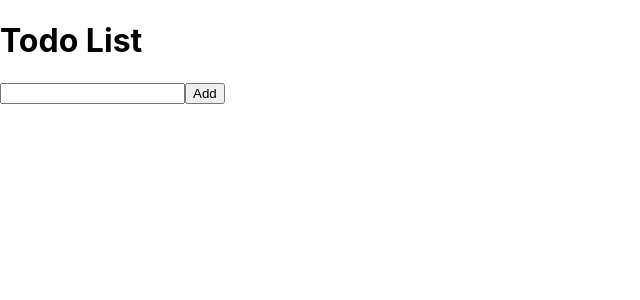
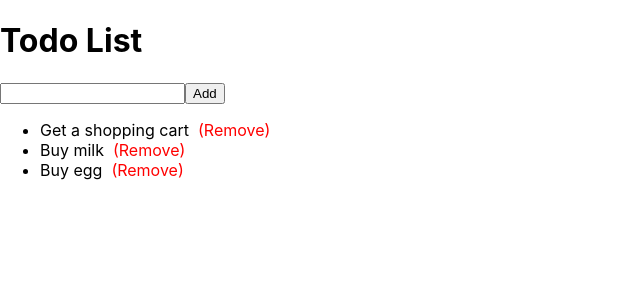
Before and after one commit to ozdemirfd/react-props-state, a React (Create React App) app: page / in a window 1280 px wide. Shown: the top 300 px of the page, without its empty margins (0-640 px from the left). Built offline with nearby package versions, Linux system fonts and the light colour scheme.

Commit message:
enter value to the input box and send it list element

```diff
--- /dev/null
+++ b/src/components/TodoItems.js
@@ -0,0 +1,11 @@
+function TodoItems (props){
+  return <ul> {props.tasks.map(item=> {
+      return (
+      <li>{item.title} &nbsp;
+      <span className="remove-item">(Remove)</span>
+      </li>
+      )
+  })}</ul>
+}
+
+export default TodoItems;
--- a/src/components/TodoList.js
+++ b/src/components/TodoList.js
@@ -1,4 +1,6 @@
 import React from "react";
+import TodoItems from "./TodoItems";
+
 class TodoList extends React.Component{
   constructor(props){
     super(props)
@@ -16,16 +18,48 @@
         completed:false,
         id:678905432
        }
-      ]
+      ],
+      newTask:""
+    }
+      this.HandleInput=this.HandleInput.bind(this)
+      this.HandleClick=this.HandleClick.bind(this)
 
+  }
+
+HandleInput(e){
+this.setState({newTask:e.target.value})
+}
+HandleClick(e){
+  if(this.state.newTask.trim()){
+    //create new object
+    let newItem={
+      title:this.state.newTask,
+         completed:false,
+         id:Date.now()
     }
+    //concatenate new task object to the previous task in the state
+    this.setState(prevState =>{
+      return {
+        tasks:prevState.tasks.concat(newItem)
+      }
+    })
+    this.state.newTask="";
+  }else{
+    alert('Please enter a value')
   }
+
+
+}
+
   render(){
     return (
-    <div>
-    <input type="text"/>
-    <button type="button">Add</button>
-    </div>
+      <div>
+    <form>
+    <input type="text" onInput={this.HandleInput} value={this.state.newTask}/>
+    <button type="button" onClick={this.HandleClick}>Add</button>
+    </form>
+    <TodoItems tasks={this.state.tasks} />
+       </div>
     )
   }
 }
--- a/src/index.css
+++ b/src/index.css
@@ -1,13 +1,17 @@
 body {
   margin: 0;
-  font-family: -apple-system, BlinkMacSystemFont, 'Segoe UI', 'Roboto', 'Oxygen',
-    'Ubuntu', 'Cantarell', 'Fira Sans', 'Droid Sans', 'Helvetica Neue',
+  font-family: -apple-system, BlinkMacSystemFont, "Segoe UI", "Roboto", "Oxygen",
+    "Ubuntu", "Cantarell", "Fira Sans", "Droid Sans", "Helvetica Neue",
     sans-serif;
   -webkit-font-smoothing: antialiased;
   -moz-osx-font-smoothing: grayscale;
 }
 
 code {
-  font-family: source-code-pro, Menlo, Monaco, Consolas, 'Courier New',
+  font-family: source-code-pro, Menlo, Monaco, Consolas, "Courier New",
     monospace;
 }
+
+.remove-item {
+  color: red;
+}
```
Also changed, not shown: 1 other file (tests, documents, lock files or other folders).
